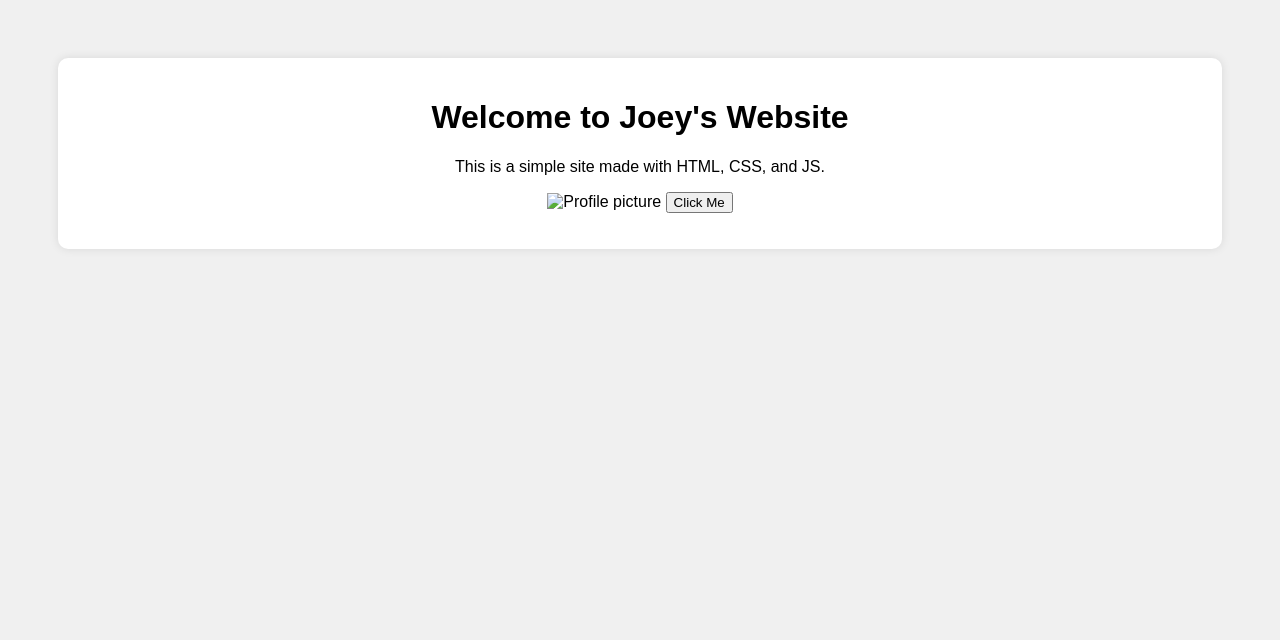
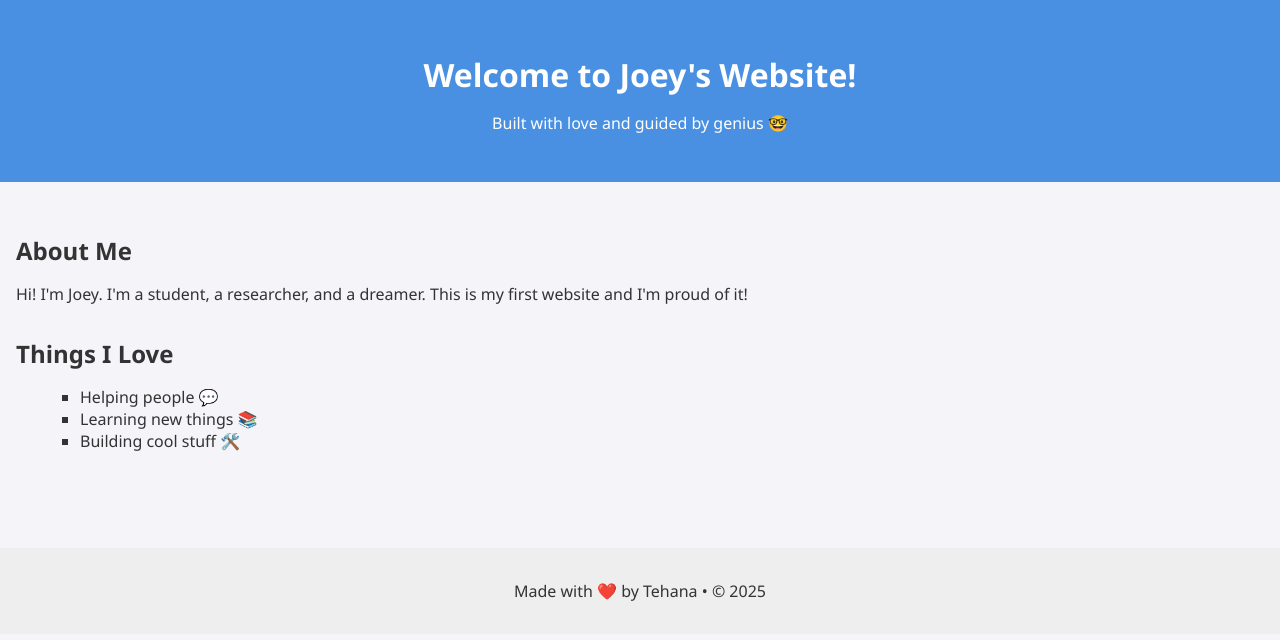
Before and after one commit to tehana-fj/Joey-website-, a plain HTML site: page index.html in a window 1280 px wide. Drawn offline with Linux system fonts and the light colour scheme.

Commit message:
Add files via upload

```diff
--- a/index.html
+++ b/index.html
@@ -2,19 +2,33 @@
 <!DOCTYPE html>
 <html lang="en">
 <head>
-    <meta charset="UTF-8">
-    <meta name="viewport" content="width=device-width, initial-scale=1.0">
-    <title>Joey's Website</title>
-    <link rel="stylesheet" href="style.css">
+  <meta charset="UTF-8" />
+  <meta name="viewport" content="width=device-width, initial-scale=1.0" />
+  <title>Joey's Website</title>
+  <link rel="stylesheet" href="style.css" />
 </head>
 <body>
-    <div class="container">
-        <h1>Welcome to Joey's Website</h1>
-        <p>This is a simple site made with HTML, CSS, and JS.</p>
-        <img src="profile.jpg" alt="Profile picture" width="200">
-        <button onclick="showMessage()">Click Me</button>
-        <p id="message"></p>
-    </div>
-    <script src="script.js"></script>
+  <header>
+    <h1>Welcome to Joey's Website!</h1>
+    <p>Built with love and guided by genius 🤓</p>
+  </header>
+  <main>
+    <section class="about">
+      <h2>About Me</h2>
+      <p>Hi! I'm Joey. I'm a student, a researcher, and a dreamer. This is my first website and I'm proud of it!</p>
+    </section>
+    <section class="fun">
+      <h2>Things I Love</h2>
+      <ul>
+        <li>Helping people 💬</li>
+        <li>Learning new things 📚</li>
+        <li>Building cool stuff 🛠️</li>
+      </ul>
+    </section>
+  </main>
+  <footer>
+    <p>Made with ❤️ by Tehana • © 2025</p>
+  </footer>
+  <script src="script.js"></script>
 </body>
 </html>
--- a/script.js
+++ b/script.js
@@ -1,4 +1,4 @@
 
-function showMessage() {
-    document.getElementById('message').innerText = 'You clicked the button!';
-}
+document.addEventListener("DOMContentLoaded", () => {
+  console.log("Joey's site is alive! 🔥");
+});
--- a/style.css
+++ b/style.css
@@ -1,14 +1,39 @@
 
 body {
-    font-family: Arial, sans-serif;
-    background-color: #f0f0f0;
-    text-align: center;
-    padding: 50px;
+  font-family: 'Segoe UI', Tahoma, Geneva, Verdana, sans-serif;
+  margin: 0;
+  padding: 0;
+  background: #f4f4f9;
+  color: #333;
 }
 
-.container {
-    background: white;
-    padding: 20px;
-    border-radius: 10px;
-    box-shadow: 0 0 10px rgba(0, 0, 0, 0.1);
+header {
+  background: #4a90e2;
+  color: white;
+  padding: 2rem 1rem;
+  text-align: center;
 }
+
+main {
+  padding: 2rem 1rem;
+}
+
+.about, .fun {
+  margin-bottom: 2rem;
+}
+
+h1, h2 {
+  margin-bottom: 0.5rem;
+}
+
+ul {
+  list-style-type: square;
+  margin-left: 1.5rem;
+}
+
+footer {
+  background: #eee;
+  text-align: center;
+  padding: 1rem;
+  margin-top: 2rem;
+}
```
